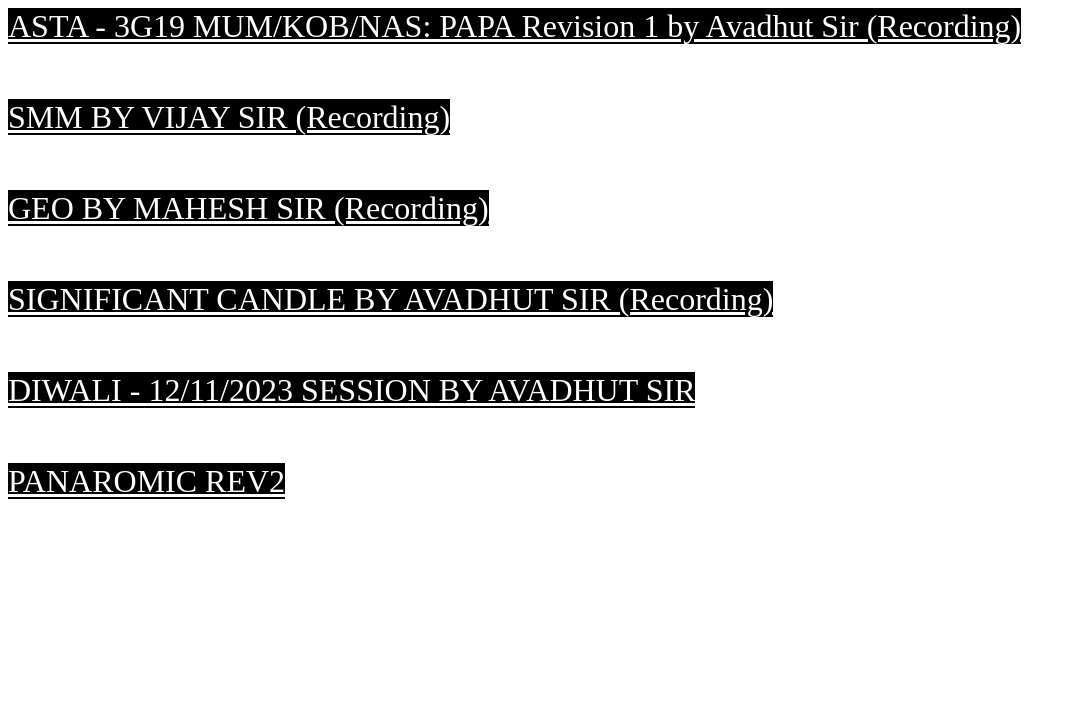
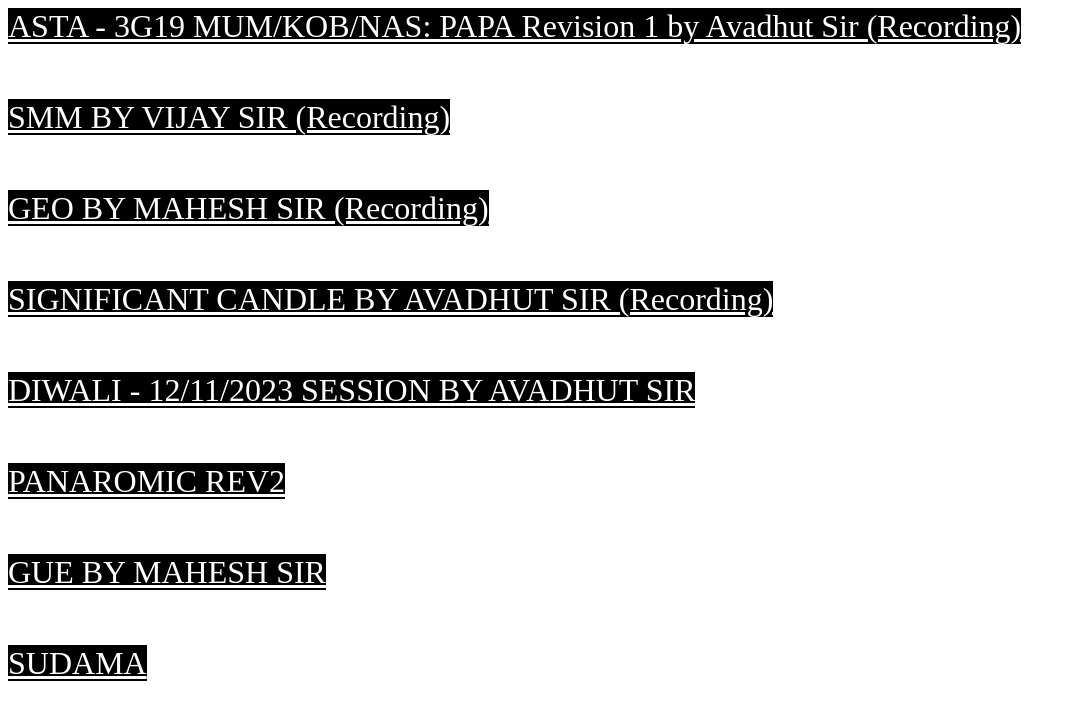
Before and after one commit to NiwanCoder/recordedvideos.asta, a plain HTML site: page index.html in a window 1280 px wide. Shown: the whole page, without its empty margins (0-1076 px from the left). Drawn offline with Linux system fonts and the light colour scheme.

Commit message:
Add files via upload

```diff
--- a/index.html
+++ b/index.html
@@ -9,4 +9,9 @@
 <a href="video5.html" target="_blank" rel="noopener noreferrer" style="color: white; background-color: black; font-size: xx-large;"> DIWALI - 12/11/2023 SESSION BY AVADHUT SIR</a>
 <br><br><br><br>
 <a href="video6.html" target="_blank" rel="noopener noreferrer" style="color: white; background-color: black; font-size: xx-large;"> PANAROMIC REV2</a>
+<br><br><br><br>
+<a href="video7.html" target="_blank" rel="noopener noreferrer" style="color: white; background-color: black; font-size: xx-large;"> GUE BY MAHESH SIR</a>
+<br><br><br><br>
+<a href="video8.html" target="_blank" rel="noopener noreferrer" style="color: white; background-color: black; font-size: xx-large;"> SUDAMA</a>
+
 </body></html>
```
Also changed, not shown: video7.html (added, +3 -0 lines), video8.html (added, +5 -0 lines).
